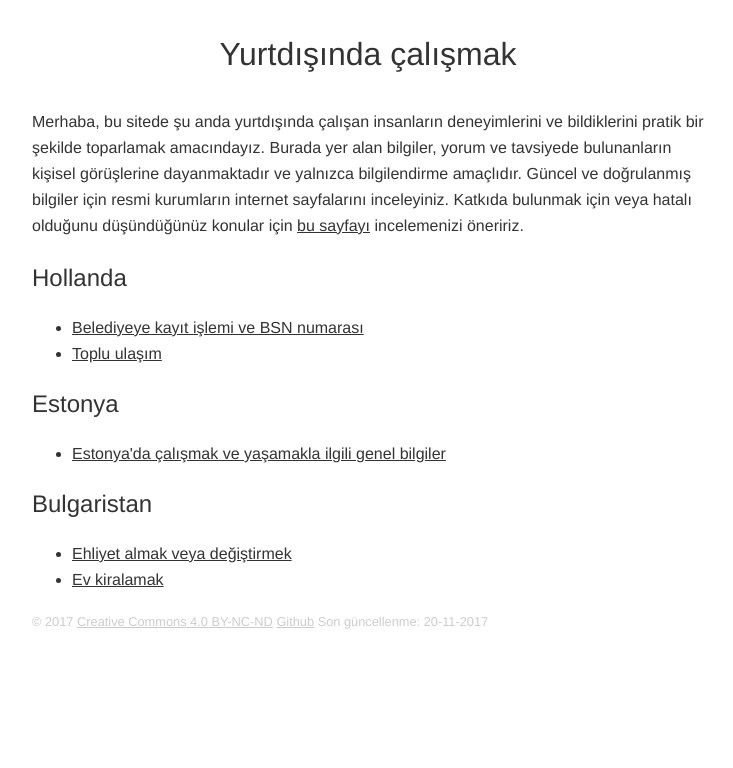
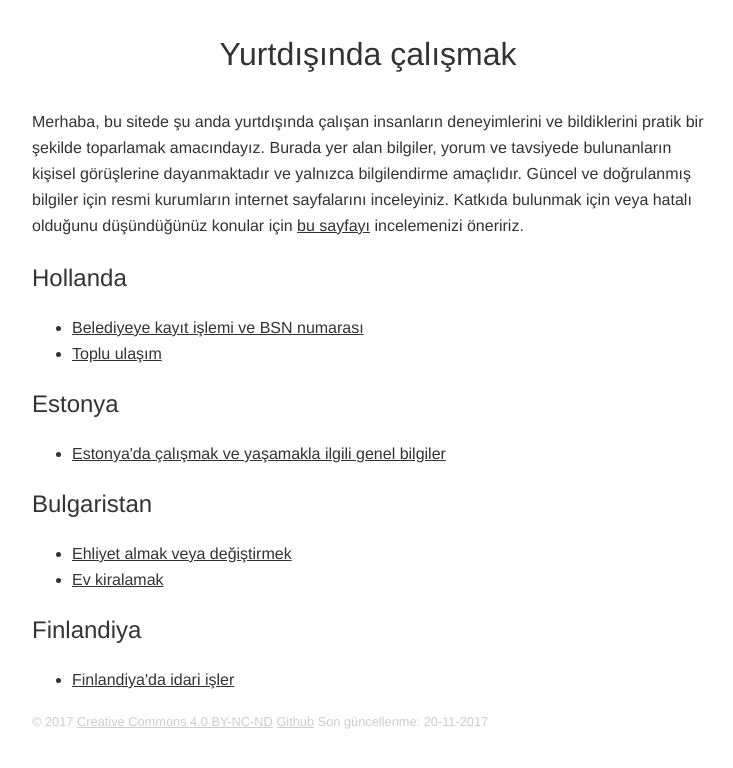
Before and after one commit to o/yurtdisinda-calismak-wiki, a Jekyll site: the page built from index.html, in a window 1280 px wide. Shown: the top 768 px of the page, without its empty margins (272-1005 px from the left). Built offline with Jekyll 4.4.1, drawn with Linux system fonts in a browser that asks for light colours.

Commit message:
Linklere Finlandiya eklendi

```diff
--- a/index.html
+++ b/index.html
@@ -31,4 +31,8 @@ description: Yurtdışında çalışmak konusunda bilgi alabileceğiniz belgeler
         <li><a href="/bg/ehliyet-almak/">Ehliyet almak veya değiştirmek</a></li>
         <li><a href="/bg/ev-kiralamak/">Ev kiralamak</a></li>
     </ul>
+    <h3>Finlandiya</h3>
+    <ul>
+        <li><a href="/fi/idari-isler/">Finlandiya'da idari işler</a></li>
+    </ul>
 </section>
```
